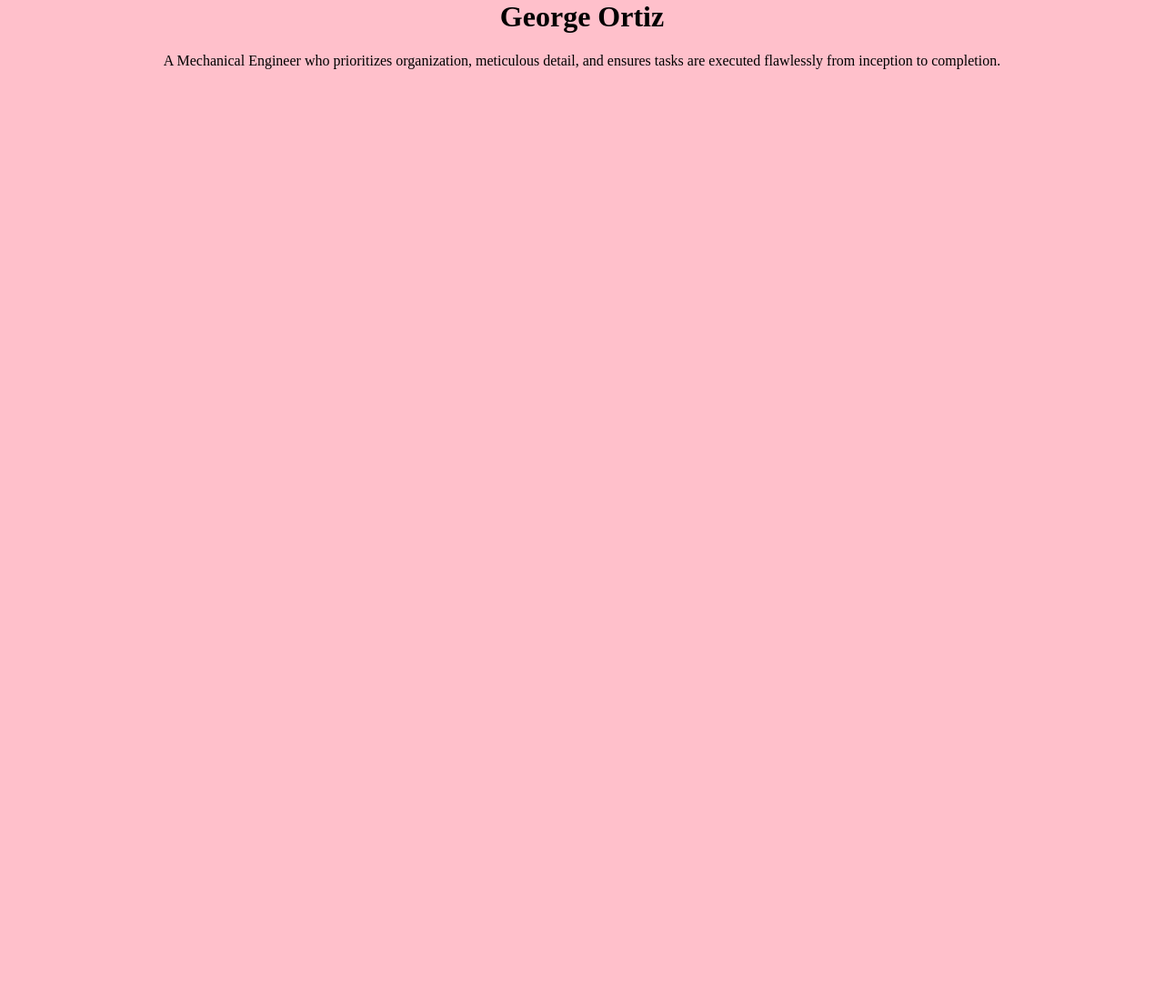
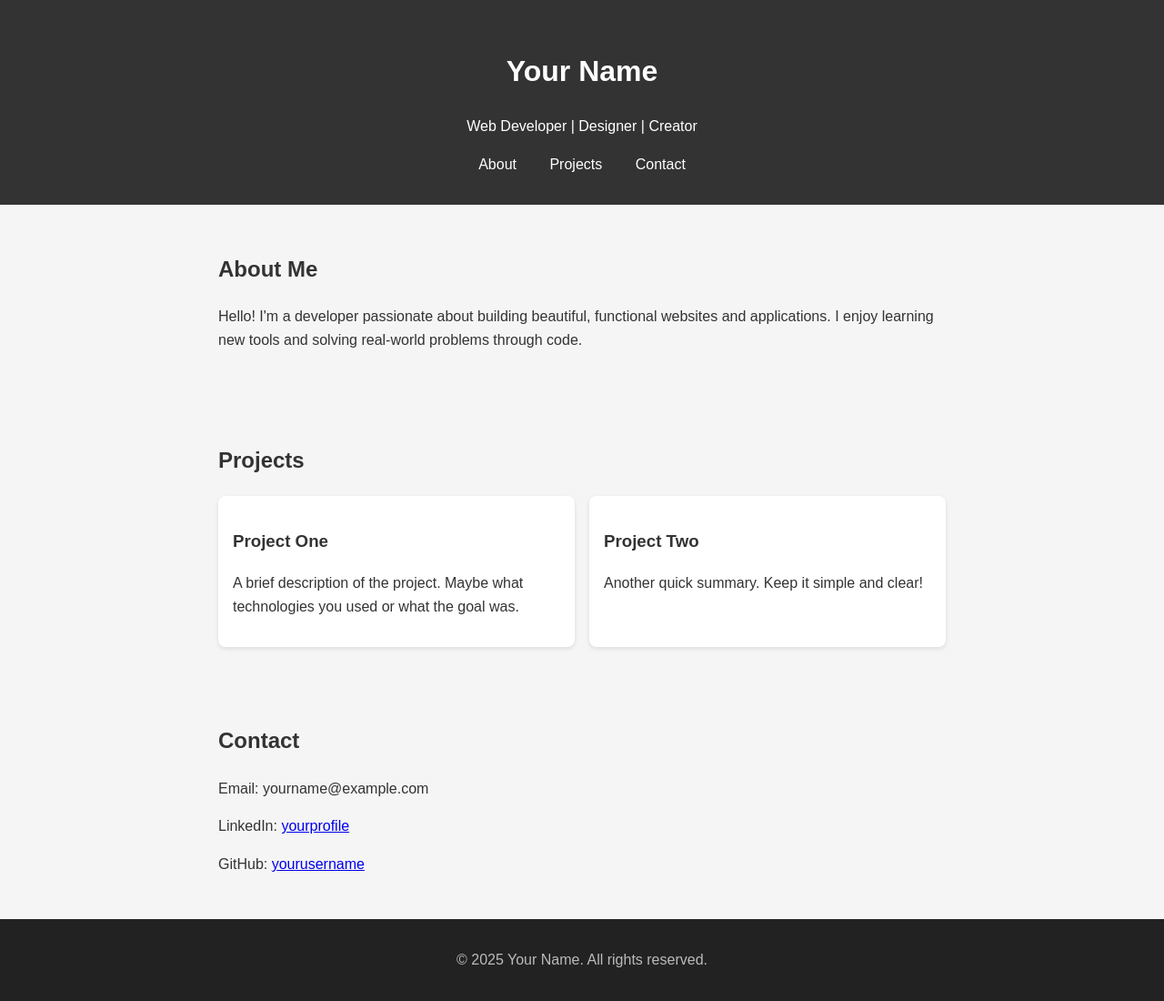
Before and after one commit to thewoodman20/Portfolio, a plain HTML site: page index.html in a window 1280 px wide. Shown: the whole page at 91% size. Before the commit the page ends 800 px from the top, so only its background shows below. Drawn offline with Linux system fonts and the light colour scheme.

Commit message:
Test commit

```diff
--- a/index.html
+++ b/index.html
@@ -1,12 +1,100 @@
+<!DOCTYPE html>
 <html lang="en">
 <head>
-    <meta charset="UTF-8">
-    <meta name="viewport" content="width=device-width, initial-scale=1.0">
-    <title>Document</title>
-    <link rel="stylesheet" href="styles.css">
+  <meta charset="UTF-8" />
+  <meta name="viewport" content="width=device-width, initial-scale=1.0" />
+  <title>Your Name | Portfolio</title>
+  <style>
+    body {
+      margin: 0;
+      font-family: Arial, sans-serif;
+      line-height: 1.6;
+      background: #f5f5f5;
+      color: #333;
+    }
+
+    header {
+      background: #333;
+      color: #fff;
+      padding: 2rem;
+      text-align: center;
+    }
+
+    nav a {
+      color: #fff;
+      margin: 0 1rem;
+      text-decoration: none;
+    }
+
+    section {
+      padding: 2rem;
+      max-width: 800px;
+      margin: auto;
+    }
+
+    .projects {
+      display: grid;
+      grid-template-columns: repeat(auto-fit, minmax(250px, 1fr));
+      gap: 1rem;
+    }
+
+    .project-card {
+      background: #fff;
+      padding: 1rem;
+      border-radius: 8px;
+      box-shadow: 0 2px 5px rgba(0,0,0,0.1);
+    }
+
+    footer {
+      text-align: center;
+      padding: 1rem;
+      background: #222;
+      color: #bbb;
+    }
+  </style>
 </head>
 <body>
-    <h1>George Ortiz</h1>
-    <p>A Mechanical Engineer who prioritizes organization, meticulous detail, and ensures tasks are executed flawlessly from inception to completion.</p>
+
+  <header>
+    <h1>Your Name</h1>
+    <p>Web Developer | Designer | Creator</p>
+    <nav>
+      <a href="#about">About</a>
+      <a href="#projects">Projects</a>
+      <a href="#contact">Contact</a>
+    </nav>
+  </header>
+
+  <section id="about">
+    <h2>About Me</h2>
+    <p>Hello! I'm a developer passionate about building beautiful, functional websites and applications. I enjoy learning new tools and solving real-world problems through code.</p>
+  </section>
+
+  <section id="projects">
+    <h2>Projects</h2>
+    <div class="projects">
+      <div class="project-card">
+        <h3>Project One</h3>
+        <p>A brief description of the project. Maybe what technologies you used or what the goal was.</p>
+      </div>
+      <div class="project-card">
+        <h3>Project Two</h3>
+        <p>Another quick summary. Keep it simple and clear!</p>
+      </div>
+      <!-- Add more project cards as needed -->
+    </div>
+  </section>
+
+  <section id="contact">
+    <h2>Contact</h2>
+    <p>Email: yourname@example.com</p>
+    <p>LinkedIn: <a href="TEST" target="_blank">yourprofile</a></p>
+    <p>GitHub: <a href="TEST" target="_blank">yourusername</a></p>
+  </section>
+
+  <footer>
+    <p>&copy; 2025 Your Name. All rights reserved.</p>
+  </footer>
+
 </body>
 </html>
```
